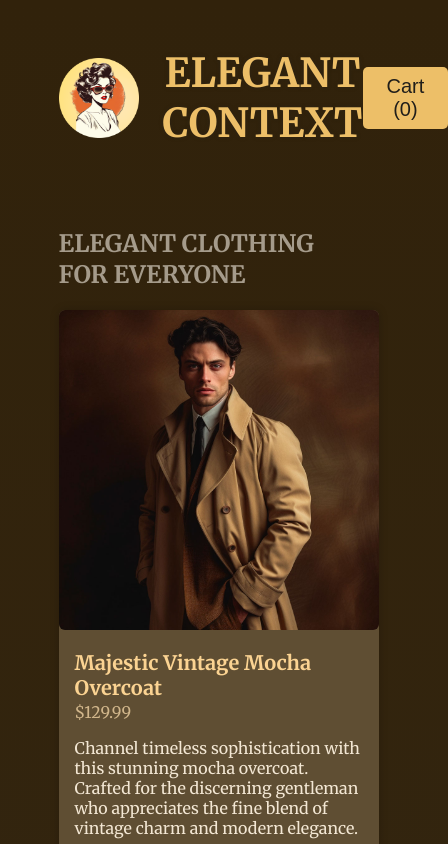
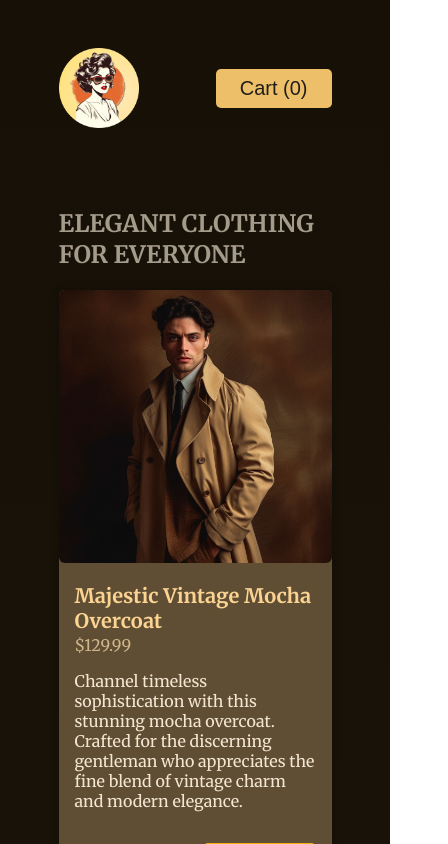
Before and after one commit to spillingweb/elegant-context, a React (Vite) app: page / in a window 390 px wide. Shown: the top 844 px of the page, 448 px wide, since content can reach past the window. Built offline with nearby package versions, Linux system fonts and the light colour scheme.

Commit message:
fixed responsiveness

```diff
--- a/src/index.css
+++ b/src/index.css
@@ -9,7 +9,7 @@ body {
   font-family: 'Merriweather', serif;
   -webkit-font-smoothing: antialiased;
   -moz-osx-font-smoothing: grayscale;
-  background: linear-gradient(#31220b, #382e1b);
+  background: linear-gradient(#161007, #211a0e);
   color: #f3e7d4;
   min-height: 100vh;
 }
@@ -70,7 +70,7 @@ h1 {
   margin: 0;
   padding: 0;
   display: grid;
-  grid-template-columns: repeat(auto-fit, minmax(20rem, 1fr));
+  grid-template-columns: repeat(auto-fit, minmax(15rem, 1fr));
   gap: 2rem;
 }
 
@@ -265,3 +265,9 @@ h1 {
     transform: translateX(0);
   }
 }
+
+@media only screen and (max-width: 600px) {
+  #main-title h1 {
+    display: none;
+  }
+}
```
